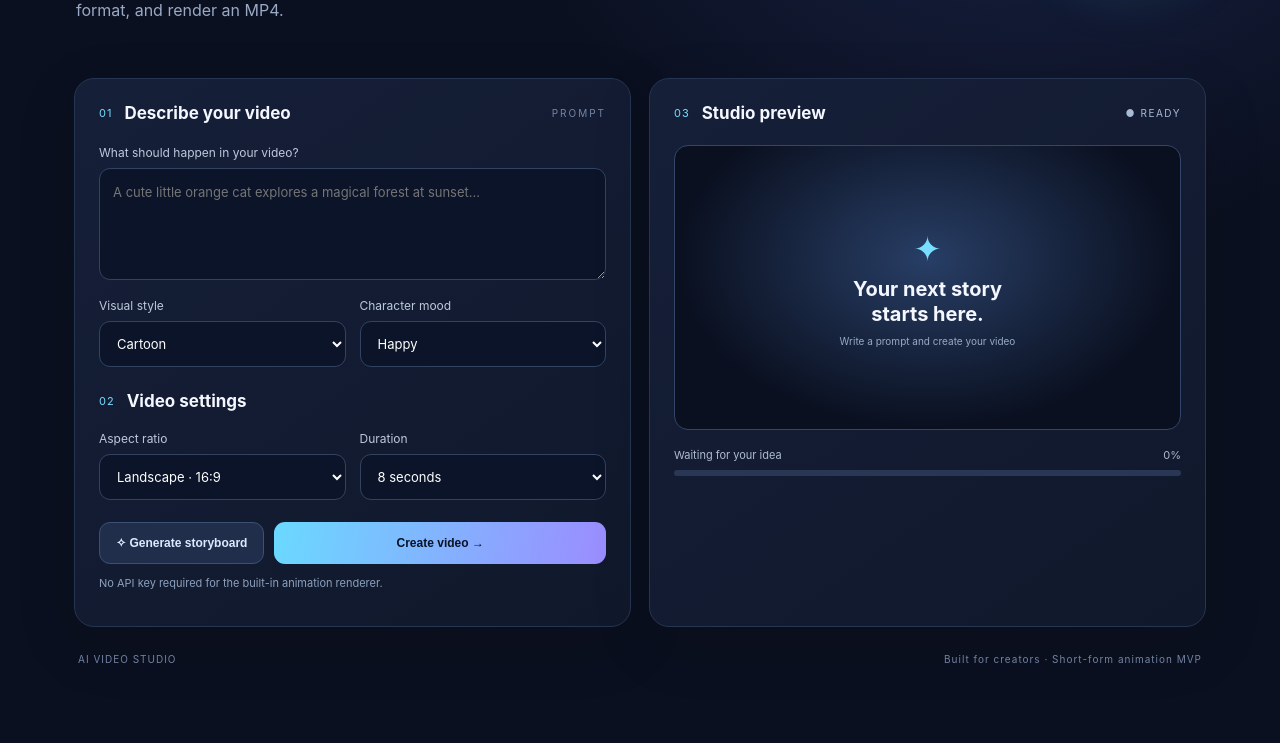
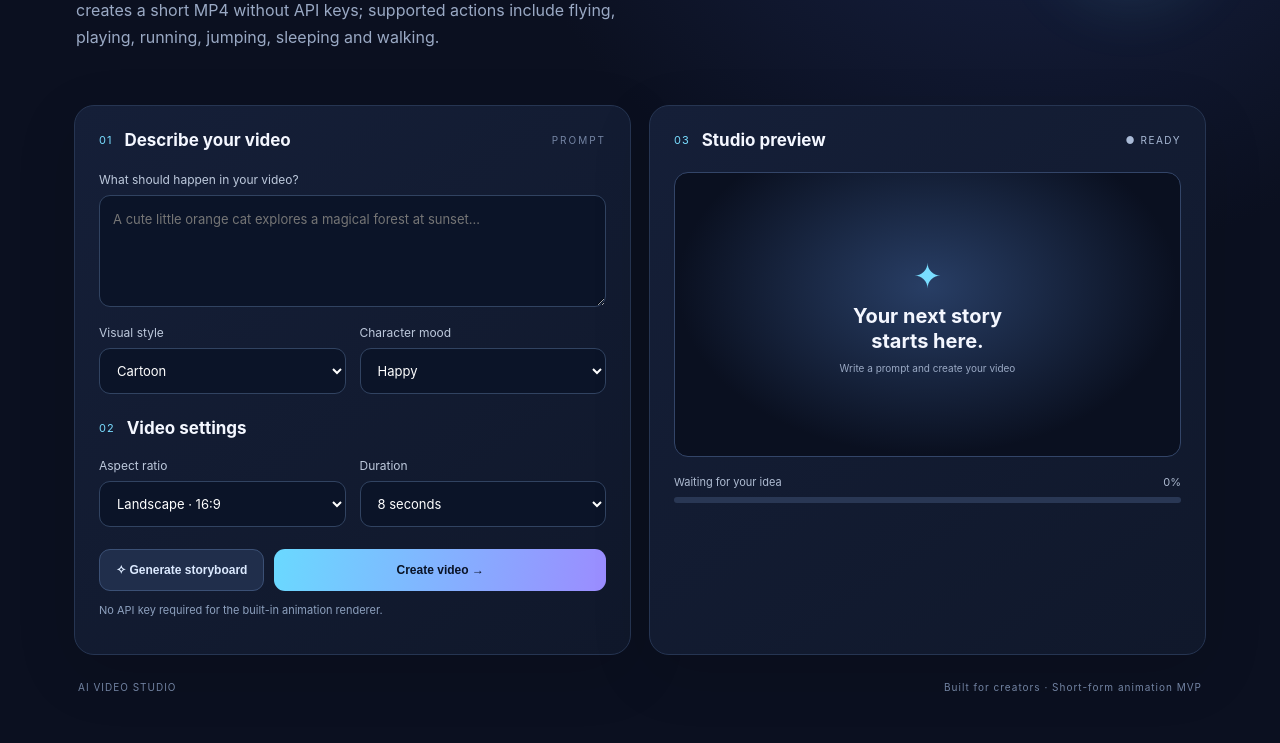
Before and after one commit to fiver91eb-beep/website-development-agent, a plain HTML site: page projects/ai-video-studio/static/index.html in a window 1280 px wide. Shown: the part 353-1096 px from the top of the page. Before the commit the page ends 1068 px from the top, so only its background shows below. Drawn offline with Linux system fonts and the light colour scheme.

Commit message:
Clarify built-in no-API prompt animator

```diff
--- a/projects/ai-video-studio/static/index.html
+++ b/projects/ai-video-studio/static/index.html
@@ -2,7 +2,7 @@
 <html lang="en"><head><meta charset="utf-8"><meta name="viewport" content="width=device-width,initial-scale=1"><meta name="theme-color" content="#0b1020"><title>AI Video Studio</title><link rel="stylesheet" href="/static/style.css"></head>
 <body><div class="shell">
 <header><a class="brand" href="/"><span class="logo">✦</span><span>AI VIDEO <b>STUDIO</b></span></a><span class="pill"><i></i> CREATOR WORKSPACE</span></header>
-<main><section class="hero"><div><p class="eyebrow">YOUR IDEAS, IN MOTION</p><h1>Create videos<br><em>from a prompt.</em></h1><p class="sub">Turn a simple idea into a short animated video. Shape the scene, choose a format, and render an MP4.</p></div><div class="orb">✦<small>MAKE<br>IT MOVE</small></div></section>
+<main><section class="hero"><div><p class="eyebrow">YOUR IDEAS, IN MOTION</p><h1>Create videos<br><em>from a prompt.</em></h1><p class="sub">Describe a cartoon character and its actions. The built-in Python animator creates a short MP4 without API keys; supported actions include flying, playing, running, jumping, sleeping and walking.</p></div><div class="orb">✦<small>MAKE<br>IT MOVE</small></div></section>
 <div class="workspace"><section class="panel controls"><div class="panel-head"><div><span class="step">01</span><h2>Describe your video</h2></div><span class="muted">PROMPT</span></div>
 <label for="prompt">What should happen in your video?</label><textarea id="prompt" maxlength="600" placeholder="A cute little orange cat explores a magical forest at sunset..."></textarea>
 <div class="row"><div class="field"><label for="style">Visual style</label><select id="style"><option>Cartoon</option><option>Storybook</option><option>Minimal</option><option>Neon</option></select></div><div class="field"><label for="mood">Character mood</label><select id="mood"><option>Happy</option><option>Curious</option><option>Sad</option><option>Sleepy</option></select></div></div>
```
